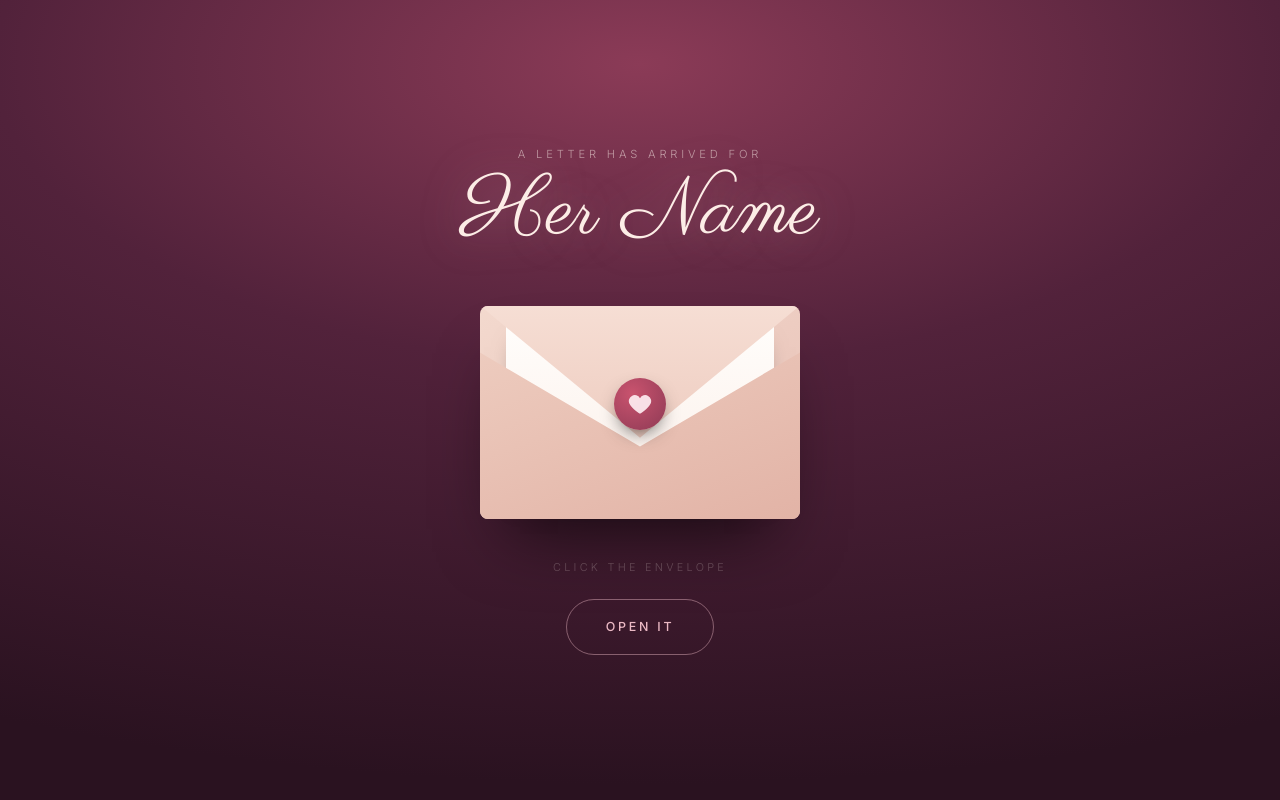
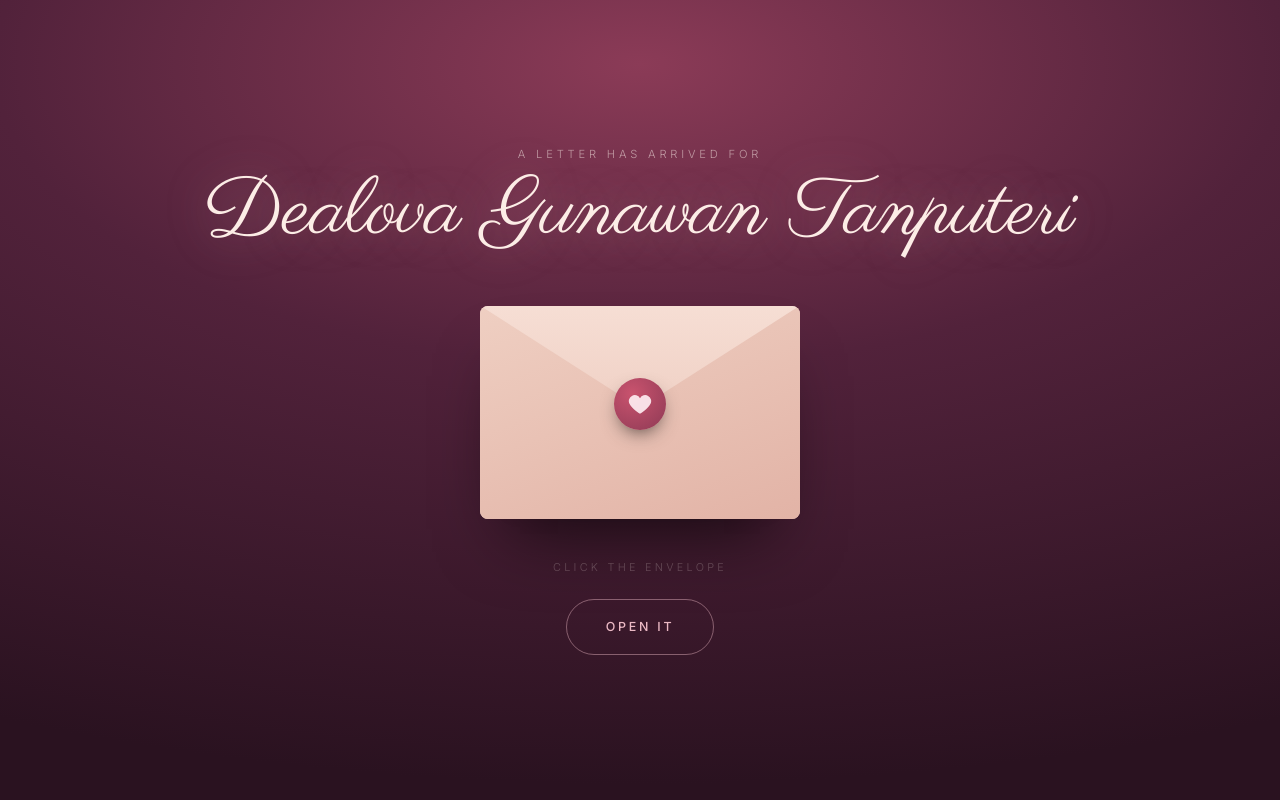
Before and after one commit to David930426/letter, a Next.js app: page / in a window 1280 px wide. Shown: the top 800 px of the page. Built offline with nearby package versions, Linux system fonts and the light colour scheme.

Commit message:
fix: fix the candle

```diff
--- a/app/components/Intro.tsx
+++ b/app/components/Intro.tsx
@@ -11,6 +11,7 @@ function toTop() {
 /** The sealed envelope shown over the page until she opens it. */
 export default function Intro() {
   const [opened, setOpened] = useState(false);
+  const [folded, setFolded] = useState(false);
   const [gone, setGone] = useState(false);
   const [removed, setRemoved] = useState(false);
 
@@ -34,14 +35,21 @@ export default function Intro() {
     // "opened" lets the hero start rising while the overlay is still clearing
     document.body.classList.add("opened");
 
+    // halfway through the 0.6s fold the flap is behind the envelope, so let it
+    // drop below the paper before the paper starts sliding out at 0.28s
+    const f = window.setTimeout(() => setFolded(true), reduced ? 0 : 260);
+
+    // hold until the flap has folded and the paper has finished sliding out
+    // (flap 0.6s, paper 0.28s delay + 0.85s), then clear the overlay
     const a = window.setTimeout(() => {
       setGone(true);
       document.body.classList.remove("locked");
-    }, reduced ? 100 : 850);
+    }, reduced ? 100 : 1150);
 
-    const b = window.setTimeout(() => setRemoved(true), reduced ? 400 : 2300);
+    const b = window.setTimeout(() => setRemoved(true), reduced ? 400 : 2600);
 
     return () => {
+      window.clearTimeout(f);
       window.clearTimeout(a);
       window.clearTimeout(b);
     };
@@ -64,7 +72,7 @@ export default function Intro() {
 
         <button
           type="button"
-          className={`envelope${opened ? " is-open" : ""}`}
+          className={`envelope${opened ? " is-open" : ""}${folded ? " is-folded" : ""}`}
           onClick={open}
           aria-label="Open the letter"
         >
--- a/app/globals.css
+++ b/app/globals.css
@@ -255,6 +255,7 @@ body.locked {
   border: 0;
   padding: 0;
   cursor: pointer;
+  perspective: 1000px;
   transition: transform 0.6s var(--ease);
 }
 .envelope:hover {
@@ -282,23 +283,33 @@ body.locked {
   border-radius: 4px;
   box-shadow: 0 10px 24px -14px rgba(0, 0, 0, 0.55);
   transform: translateY(0);
-  transition: transform 0.9s var(--ease);
+  transition: transform 0.85s var(--ease-out) 0.28s;
   z-index: 2;
 }
 
 .envelope__front {
   background: linear-gradient(160deg, #efcfc2, #e2b3a6);
   border-radius: 8px;
-  clip-path: polygon(0 22%, 50% 66%, 100% 22%, 100% 100%, 0 100%);
+  /* Pocket with a V cut out of the top. The V starts at the two top corners
+     so the flap below can cover it exactly — mismatched corners are what let
+     the paper and the inside of the envelope leak out at the sides.
+     The bottom runs past 100% so border-radius, not clip-path, shapes the
+     bottom corners and they stay rounded. */
+  clip-path: polygon(0 0, 50% 46%, 100% 0, 100% 101%, 0 101%);
   z-index: 3;
 }
 
 .envelope__flap {
   background: linear-gradient(180deg, #f6ded4, #e9c2b5);
-  clip-path: polygon(0 0, 100% 0, 50% 62%);
+  /* same top corners as the front's V, 2% deeper, so it covers the notch
+     completely with no seam and nothing shows through when sealed */
+  clip-path: polygon(0 0, 100% 0, 50% 48%);
   border-radius: 8px 8px 0 0;
+  /* the shapes tile exactly now, so the fold needs a shadow to read as one */
+  filter: drop-shadow(0 2px 3px rgba(74, 40, 30, 0.16));
   transform-origin: top center;
-  transition: transform 0.7s var(--ease);
+  transform-style: preserve-3d;
+  transition: transform 0.6s var(--ease-out);
   z-index: 4;
 }
 
@@ -328,12 +339,20 @@ body.locked {
 .envelope.is-open .envelope__flap {
   transform: rotateX(180deg);
 }
+/* Halfway through the fold the flap has passed upright and is now behind the
+   envelope, so it must stop painting over the paper sliding out. Intro.tsx
+   adds this class at that moment — z-index cannot be tweened reliably. */
+.envelope.is-folded .envelope__flap {
+  z-index: 1;
+}
 .envelope.is-open .envelope__seal {
   transform: translate(-50%, -50%) scale(0.2);
   opacity: 0;
 }
 .envelope.is-open .envelope__paper {
-  transform: translateY(-58%);
+  /* far enough to read as "sliding out", but its bottom edge stays below the
+     notch so the paper still looks tucked into the pocket */
+  transform: translateY(-50%);
 }
 
 /* ========================================================== BACKGROUNDS */
@@ -1145,9 +1164,11 @@ body.opened .hero__scroll {
 }
 .cake__flame {
   position: absolute;
-  left: 50%;
+  /* Centred with `left` alone, on purpose: the flicker animation owns
+     `transform`, and a `translate: -50%` here would compound with the
+     translateX inside it and push the flame off the side of the candle. */
+  left: calc(50% - 6px);
   bottom: 96px;
-  translate: -50% 0;
   width: 12px;
   height: 18px;
   border-radius: 50% 50% 50% 50% / 60% 60% 40% 40%;
@@ -1162,16 +1183,16 @@ body.opened .hero__scroll {
 @keyframes flicker {
   0%,
   100% {
-    transform: translateX(-50%) scale(1) rotate(-2deg);
+    transform: scale(1) rotate(-2deg);
   }
   50% {
-    transform: translateX(-50%) scale(1.12, 0.94) rotate(2deg);
+    transform: scale(1.12, 0.94) rotate(2deg);
   }
 }
 .cake.is-out .cake__flame {
   opacity: 0;
   animation: none;
-  transform: translateX(-50%) scale(0.2);
+  transform: scale(0.2);
 }
 
 /* =============================================================== FOOTER */
--- a/content.ts
+++ b/content.ts
@@ -13,7 +13,7 @@ export const content = {
   /* ---------------------------------------------------------------- BASICS */
   meta: {
     // Shows in the browser tab
-    pageTitle: "Happy Birthday, Her Name",
+    pageTitle: "Happy Birthday, Dealova",
     // Used by link previews when you share the site
     description: "A little something made by hand.",
     // Tab icon (any emoji)
@@ -24,7 +24,7 @@ export const content = {
      The little sealed envelope she sees before the site opens.             */
   envelope: {
     smallLine: "A letter has arrived for",
-    name: "Her Name",
+    name: "Dealova Gunawan Tanputeri",
     buttonLabel: "Open it",
     hint: "click the envelope",
   },
@@ -33,7 +33,7 @@ export const content = {
   hero: {
     eyebrow: "Today is a very important day",
     title: "Happy Birthday",
-    name: "Her Name",
+    name: "Dealova",
     subtitle:
       "This is dummy text that you will replace later. Write here the first thing you would say to her if the whole world went quiet for one second.",
     dateLine: "09 . 09 . 2026",
@@ -69,8 +69,8 @@ export const content = {
       "Use this one for the harder, truer part. What she changed about your life. What you were like before her. What you are afraid of forgetting. Be specific; specific is what makes someone cry in a good way.",
       "Close with what you want for her this year - not what you want from her. Her dreams, her health, her peace, the things she keeps saying she will start next month.",
     ],
-    signoff: "All of it, always,",
-    signature: "Your Name",
+    signoff: "All of it, my sayang,",
+    signature: "David Gunawan Wisno",
   },
 
   /* ------------------------------------------------------------- STORY ---
```
